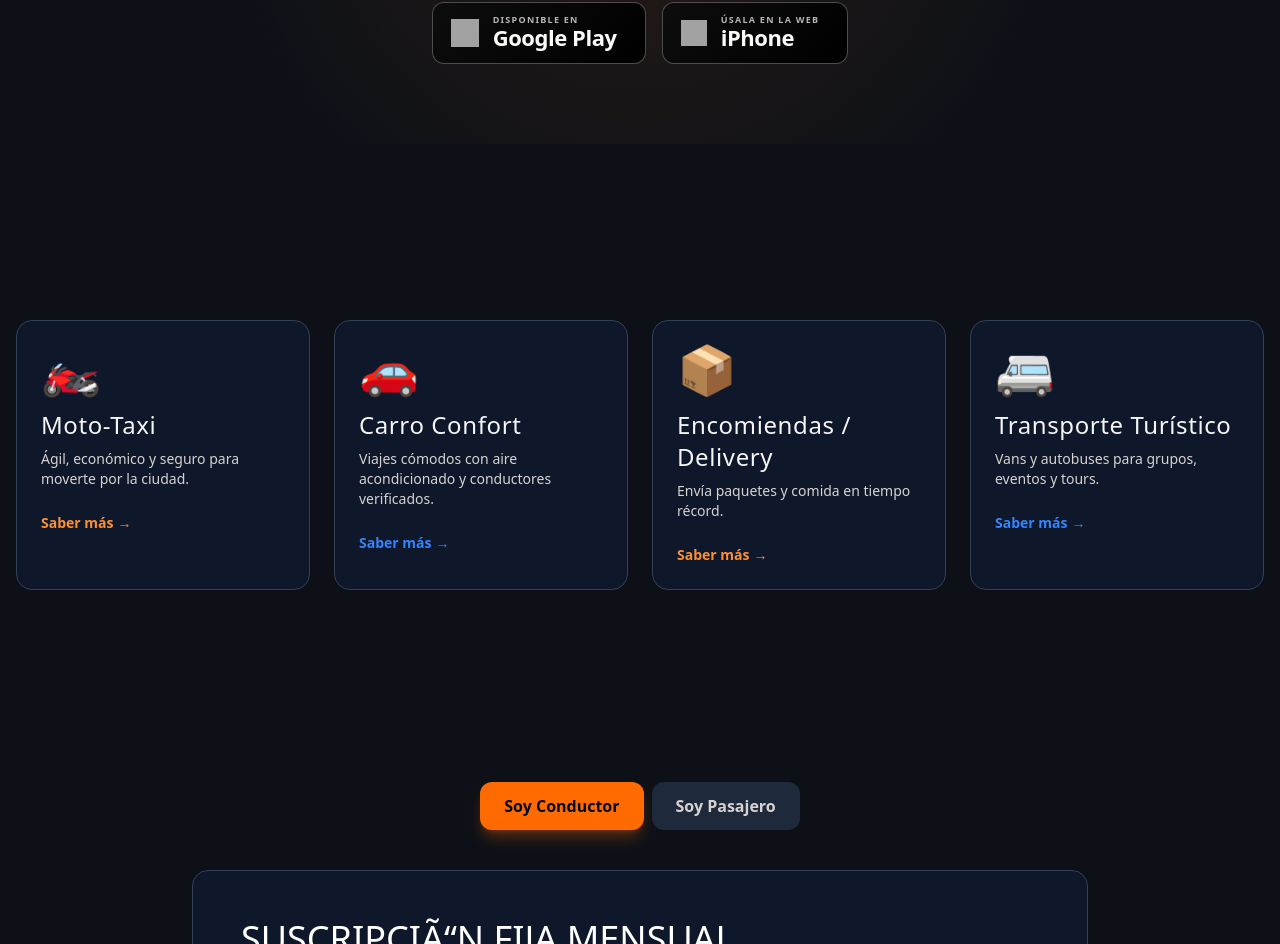
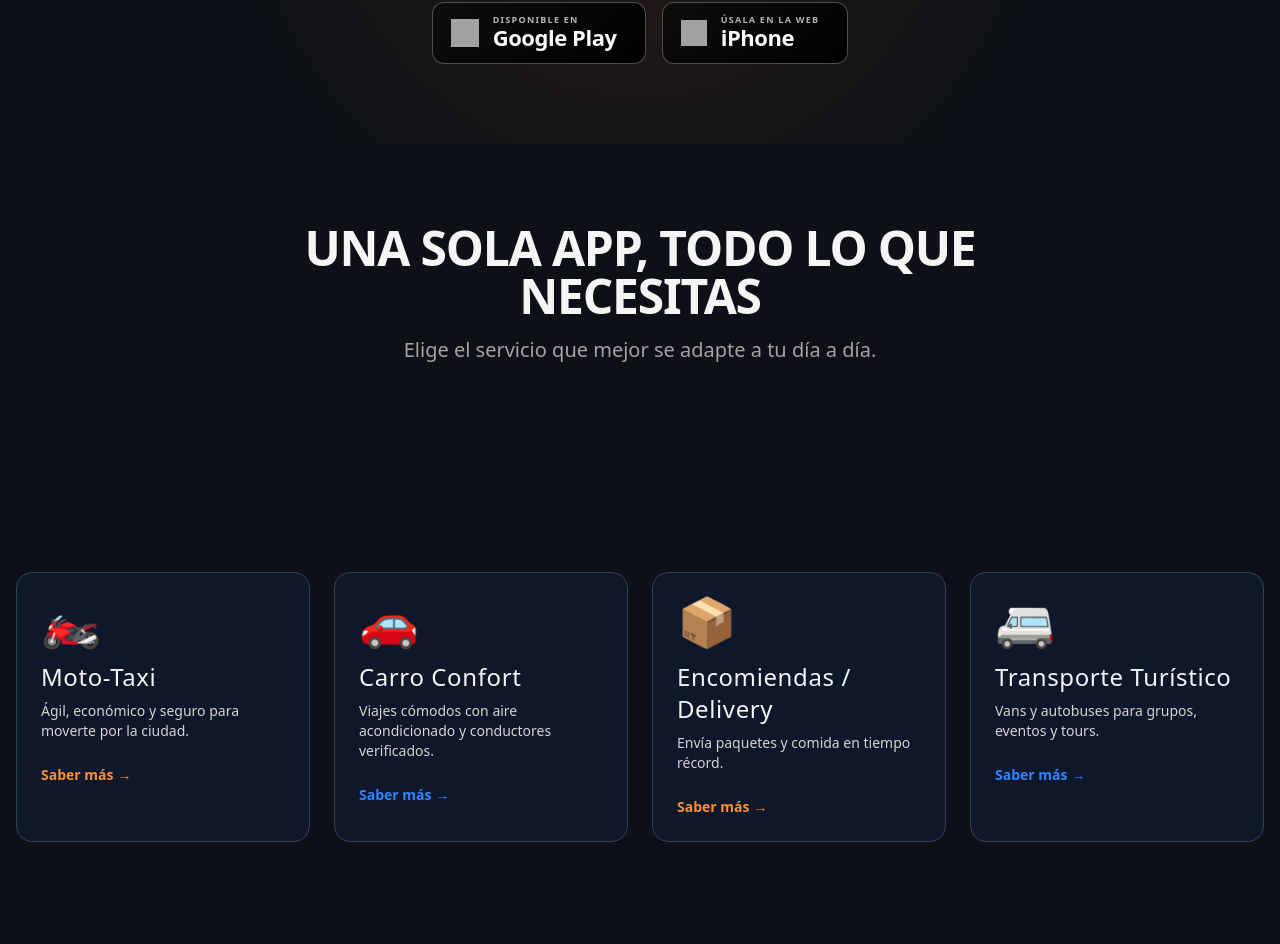
Before and after one commit to zander-doc/llegateapp, a React (Vite) app: page / in a window 1280 px wide. Shown: the part 10045-10989 px from the top of the page. Built offline with nearby package versions, Linux system fonts and the light colour scheme; grey boxes are pictures that could not be loaded; a web font is replaced by a local one.

Commit message:
Surgical repair: clean App.tsx flow, single service intro, dark palette

```diff
--- a/src/App.tsx
+++ b/src/App.tsx
@@ -9,10 +9,21 @@ import Sponsors from "./components/Sponsors";
 
 export const App = () => {
   return (
-    <div className="bg-[#0d1117] text-stone-50 font-dm_sans overflow-x-hidden">
+    <div className="bg-[#0d1117] text-stone-50 font-dm_sans overflow-x-hidden antialiased">
       <OriginalNavbar />
       <OriginalHero />
       <Main />
+
+      {/* Sección de Introducción a los Nuevos Servicios */}
+      <section className="bg-[#0d1117] pt-20 pb-8 text-center px-4 max-w-4xl mx-auto">
+        <h2 className="text-3xl md:text-5xl font-extrabold tracking-tight text-stone-100 font-outfit uppercase">
+          Una sola app, todo lo que necesitas
+        </h2>
+        <p className="mt-4 text-lg md:text-xl text-stone-400 font-medium">
+          Elige el servicio que mejor se adapte a tu día a día.
+        </p>
+      </section>
+
       <ServicesGrid />
       <AuthTabs />
       <Sponsors />
```
